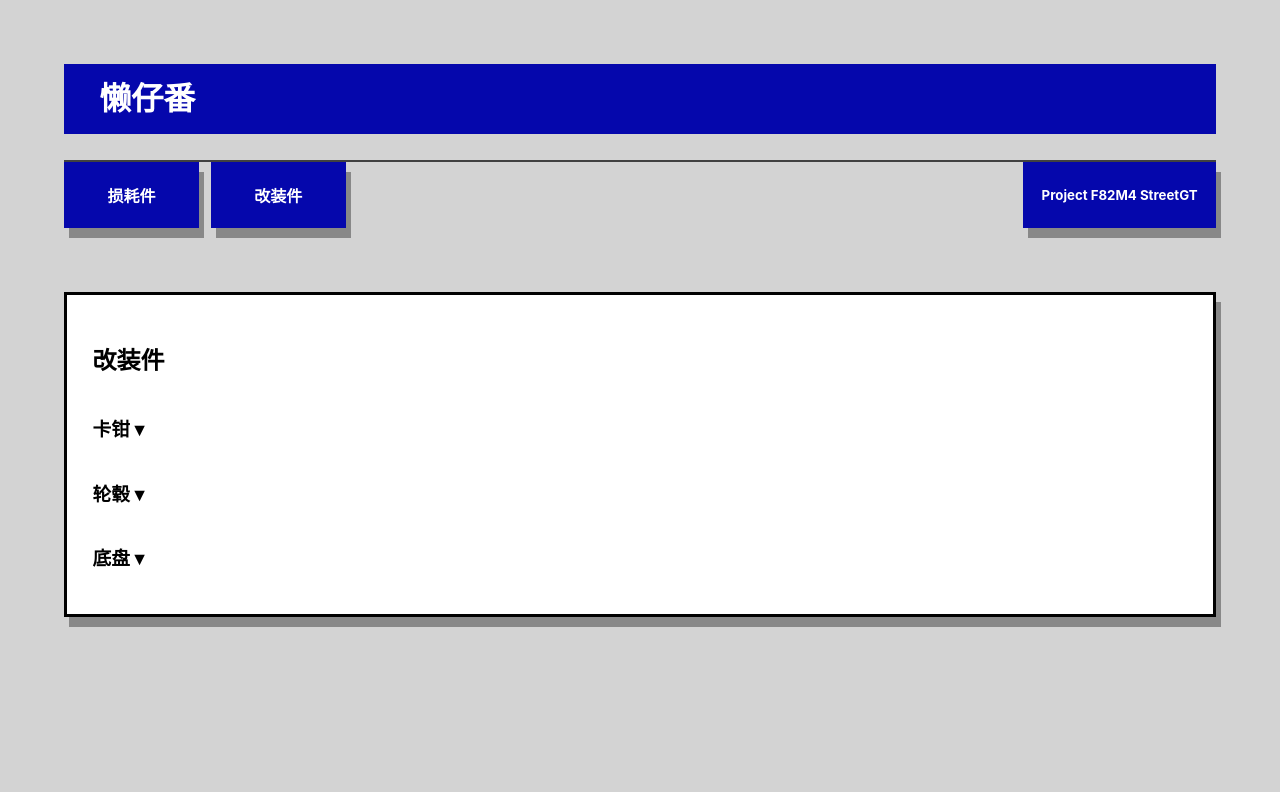
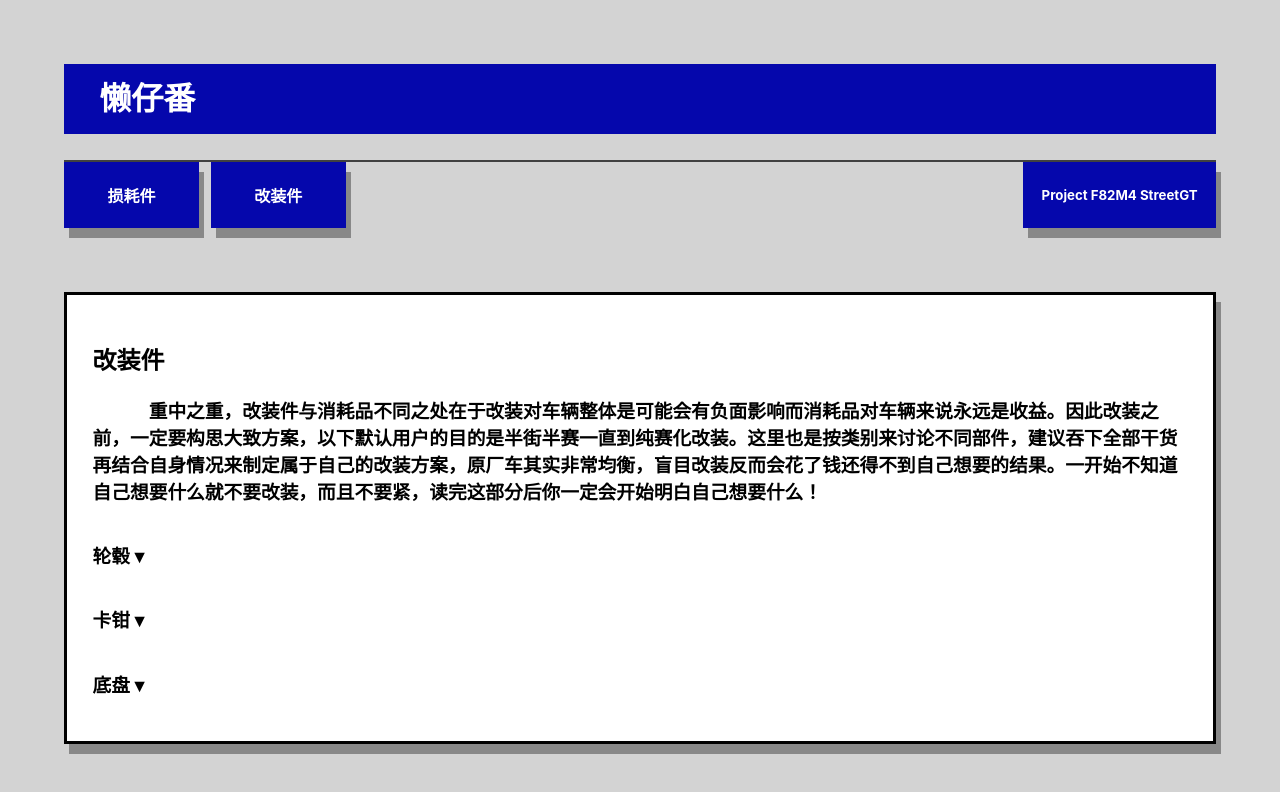
Before and after one commit to Lazy-Fan/Lazy-Fan.github.io, a React (Create React App) app: page / in a window 1280 px wide. Both pictures are taken after a click on the element "改装件". Shown: the top 792 px of the page. Built offline with nearby package versions, Linux system fonts and the light colour scheme.

Commit message:
Content update Jun 27 2022

```diff
--- a/src/components/Home.js
+++ b/src/components/Home.js
@@ -403,7 +403,7 @@ const Home = () => {
                             <PullDownMenu
                                 upTriangleString = {"刹车盘 ▴"}
                                 downTriangleString = {"刹车盘 ▾"}
-                                content1 = {"\t碳陶瓷盘在赛道上高温情况下会直接气化，消耗特别快，当然刹车力度永远保持一致，但是一套一万多美金，除了贵没有任何缺点。民用赛道日基本都是选择钢盘，升级的话只选择划线盘，因为打孔盘的孔可能在激烈工况下裂开，那么这个盘就不能用了，在赛道上裂开的话甚至可能会造成极大危险。划线盘中更好的选择是浮动盘，可以很好的解决散热提供稳定的摩擦力。强力推荐性价比极高的girodisc，不差钱可以选Ap J hook。"}
+                                content1 = {"\t碳陶瓷盘在赛道上高温情况下会直接气化，消耗特别快，当然刹车力度永远保持一致，但是一套一万多美金，除了贵没有任何缺点。民用赛道日基本都是选择钢盘，升级的话只推荐选择划线盘，因为打孔盘的孔可能在激烈工况下裂开，那么这个盘就不能用了，在赛道上裂开的话甚至可能会造成极大危险。划线盘中更好的选择是分体式浮动盘，可以很好的解决散热提供更稳定的摩擦力。强力推荐性价比极高的girodisc，Ap J hook和pfc v3假如适用的话可以选择但是价格会更高一些。"}
                                 currContentId = {"shachepan-div"}
                                 currTitleId = {"shachepan-title"}
                             />
@@ -429,23 +429,31 @@ const Home = () => {
                         <h2 id= "modified-part-title">
                             改装件
                         </h2>
+
+                        <h3 id="modified-part-intro">
+                            &emsp;&emsp;&emsp;重中之重，改装件与消耗品不同之处在于改装对车辆整体是可能会有负面影响而消耗品对车辆来说永远是收益。因此改装之前，一定要构思大致方案，以下默认用户的目的是半街半赛一直到纯赛化改装。这里也是按类别来讨论不同部件，建议吞下全部干货再结合自身情况来制定属于自己的改装方案，原厂车其实非常均衡，盲目改装反而会花了钱还得不到自己想要的结果。一开始不知道自己想要什么就不要改装，而且不要紧，读完这部分后你一定会开始明白自己想要什么！
+                        </h3>
                     </div>
+
+                    <PullDownMenu
+                        upTriangleString = {"轮毂 ▴"}
+                        downTriangleString = {"轮毂 ▾"}
+                        content1 = {"\t这个视频对轮毂轮胎数据有一些基础的讲解:\n"}
+                        link1 = {"\t\thttps://www.bilibili.com/video/BV18k4y127VG?share_source=copy_web"}
+                        content2 = {"\n\t看完视频后相信大家有了一定的知识积累了，那么我们接下来要开始正文干货分析了。\n\n\t首先是轮毂制造工艺，分为三种，铸造，锻造和旋压铸造。铸造(Cast)是把液态铝倒入模具之后冷却形成的，成本比较低但是成型后的铝合金轮毂会有比较多的微小气泡，所以赛道激烈驾驶会比较容易变形。旋压铸造(Flow-formed)是比较新的一种制造工艺，是铸造过程中在液体冷却之前用更大的压力让轮毂成型，比较轻同时又可以有更强的抗形变能力。最后锻造就是一整块铝合金用CNC工艺压制成型，没有熔化过程，一体成型，因此强度非常高，即使赛道上长时间使用也几乎不会有任何问题。那么赛道驾驶的话至少也要选用旋压铸造的，最好直接选用锻造轮毂。\n\n\t确定好下赛道使用旋压铸造和锻造轮毂之后就要确定轮毂大小了，这也是为什么轮胎篇没有推荐轮胎尺寸的原因，因为轮胎尺寸是由轮毂大小决定的，但同时要明确自己大致要使用什么品牌的轮胎，有没有自己要的尺寸，反之去找合适大小的轮毂。\n\n\t确定好使用轮胎的宽度就可以确认轮毂的J值。原厂轮毂的数值一般都比较保守，不更换轮毂的情况下基本上只能把轮胎宽度+10就是极限了，而一般更换轮毂就是为了可以用更宽的轮胎，对，我也是轮胎车神教的一员。\n\n\t一般来说下赛道选用的轮毂尺寸在15到19寸之间比较好，之后要换六活塞大卡钳的话轮毂选择的时候一定要考虑好能不能装得下，那么轮胎的花费就会稍微大一些而且轮胎的选择也会变少。因此出于预算以及赛道表现考虑，选用的轮毂和轮胎应该是轮胎选择品牌较多以及能容纳下卡钳的更宽但是直径更小的轮毂。\n\n\t确定好轮毂直径和大致轮胎宽度之后就可以去研究轮毂宽度以及偏距(Offset)了。可以通过查阅你使用的车道型大家下赛常用的前后轮胎宽度配置去大致定下来一个轮毂宽度。一个确定的轮胎宽度可以有三到四个轮毂宽度选择，那么这时候就要去看轮毂的偏距了，一般这个叫做ET值，指的是轮圈侧面的中心线与轮轴(Hub)之间的距离，单位为mm（ET40 即是 40mm 的意思）。ET 值越大，轮圈就会越缩进轮拱；相反的，越小的 ET 值轮圈就会越加超出轮拱。更加形象一点就是ET值从很大的正值一直到负值的变化过程中，那些轮毂辐条就会从轮子里凹陷逐渐变成向外凸。那么怎么大致计算需要多少ET值呢，首先找到原厂轮毂数据，然后每增加0.5英寸的轮毂宽度，ET值就要减小5~6mm。但这个数值不是绝对的，因为你会发现网上能找到的轮毂ET值都没有变小这么多。那是因为原厂轮毂一般留了很多的空间而改装轮毂会尽量用满，这个时候就要去考虑能买到的改装轮毂到底能不能装得下了。\n\n\t考虑适配问题的时候有这么几个方面，装上轮胎后的轮毂，会不会碰到刹车卡钳，翼子板或者避震桶以及弹簧。这个问题就变得越来越复杂了，没有一个很简单的答案告诉大家。那么该怎么办呢，最省心的方案是用没有那么激进的轮毂数据或者定制轮毂数据解决问题。假如这两个都不可以，一定要使用比较激进的大厂轮毂情况下，可以使用垫片去保证刹车卡钳以及避震的空间，而翼子板擦碰的话可以四轮定位用更多的负camber以及对翼子板进行一定的改装，宽体就由此诞生了。\n\n\t最后说下该买什么品牌的轮毂，有钱就BBS，OZ，forgeline准没错，预算低一些的话玩宝马APEX是永远的神。                        "}
+                        currContentId = {"lungu-div"}
+                        currTitleId = {"lungu-title"}
+                    />
+
 
                     <PullDownMenu
                         upTriangleString = {"卡钳 ▴"}
                         downTriangleString = {"卡钳 ▾"}
-                        // content1 = {"\t一说到卡钳就令人头疼，全都是bermbo gt和ap 9660之类的，亦或者是endless。在换这些卡钳之前，先问问自己车需不需要这样子的赛用卡钳。连刹车皮和油都没有单独升级过就想直接换一套卡钳，虽说是带上了刹车皮、盘、和钢喉还有油，但是这么浪费值得吗？同时在原厂卡钳没有升级过刹车皮和油还有轮胎的情况下，问问自己到底技术够不够开到刹车和轮胎的极限。更换大活塞的卡钳还又可能需要更换原厂的刹车总泵，总泵不更换的情况下，更大的卡钳也不能提供更大的制动力，改车先健脑，不要被网上这么多商家欺骗了去更换一整套刹车，因为这肯定是利润最大的。"}
-                        //currContentId = {"kaqian-div"}
+                        content1 = {"\t卡钳实在是令人头疼，原因在于看到网上改装案例一上来就是Brembo和Endless。我相信很多客户在换这些卡钳之前，大多数都没有考虑过车需不需要这套卡钳，同时也没研究过自己的总泵能不能带动那么多活塞。连刹车皮，盘和油都没有单独升级过就直接换前后一整套卡钳，虽说是全部升级了，而且总泵力度足够的情况下，需要这么奢侈吗？（土豪请随意当我没说）\n\n\t那既然聊到改装了升级一定是直接使用赛用卡钳，而不是那种半街半赛尴尬定位的，还不如使用原厂卡钳。改装卡钳一般前后都是单独卖单独换。常见选择是前六活塞后四活塞，赛用卡钳会偷轻很多，同时没有活塞的橡胶垫，因此活塞上的刹车尘需要定期清理。原厂卡钳有橡胶垫，卡钳相比赛用会重比较多而且为了应付日常使用各种的路况以及天气会有很多设计限制，而且原厂卡钳漆面颜色在赛道使用情况下会变色。活塞接触面积变大后需要总泵的力度足够，不然分配到每个活塞的力会小，在刹车盘和皮相应加大的情况下，刹车脚感反而会变软然后刹车力度甚至会比改装前小。因此在购买的时候一定要确认改装的卡钳是支持原厂刹车总泵的而且不会更早触发abs。\n\n\t如何确定自己需要升级改装卡钳呢，有以下这么几个点可以考虑。已经升级完轮胎轮毂；车的马力比较大；赛道上其他各部件都没有过热情况发生；原厂卡钳使用升级过赛用皮和盘之后，仍旧发现自己刹车会过热、制动距离不够，或者是不能够满足一整天赛道日使用需用，同时每年会至少跑六次赛道日以上，那么刹车卡钳升级就可以放上清单啦。我个人还是推崇AP的卡钳，赛道常客基本都会选择AP的而且很多赛事使用的也是AP卡钳。据我所知AP的卡钳在北美是可以寄回去花费大概单个卡钳185美元就可以帮客户进行清洁以及重造修复保证卡钳的耐用性非常的方便，也不需要担心活塞没有橡胶垫需要清理的问题。"}
+                        currContentId = {"kaqian-div"}
                         currTitleId = {"kaqian-title"}
                     />
 
-                    <PullDownMenu
-                        upTriangleString = {"轮毂 ▴"}
-                        downTriangleString = {"轮毂 ▾"}
-                        // link1 = {"\thttps://www.bilibili.com/video/BV18k4y127VG?share_source=copy_web"}
-                        // currContentId = {"lungu-div"}
-                        currTitleId = {"lungu-title"}
-                    />
 
                     <PullDownMenu
                         upTriangleString = {"底盘 ▴"}
@@ -468,18 +476,25 @@ const Home = () => {
                     </h3>
 
                     <p>
-                        &emsp;&emsp;从小就跟着父亲看F1让我对赛车有了一定的基础了解，但是方程式对我来说太过于遥远，后来又忙于学业后逐渐远离了赛车。但18岁那年考驾照我学得特别轻松，觉得自己对车还是有一点天赋的，从那时候就爱上了开车。而真正了解不同品牌的车还是要到17年的时候，在外留学而且大二住得离学校有点远之后就打算买车了。那时候我就很想拥有一台F82，但还在村子里读本科，家里也不让年纪比较小的我玩车，只好妥协买了一台435代步，偶尔跑跑山，而且因为经常要进城改善伙食，高速上会比较快，培养了一些车感。等到毕业换车的时候，其实很纠结到底还要不要换一台M4，毕竟以为开着差不多底盘的车子三年，觉得不会有太大提升，可是思来想去觉得还是想拥有，恰逢疫情慢慢找车到20年末的时候才终于收到了一台心仪的F82。曾是键盘侠的我以为对F82了如指掌，可开车上路短短几天就觉得整个底盘还是有很大差异的，庆幸自己终究做了正确的选择。但是之前一直没跑过赛道的我对赛化改装还没有那么多的理解。看了很多台车，厌倦了很多塑胶内饰的4系想要全皮内饰的我最后就收了一台18年带zcp套件的F82，几乎选配满了，如今才发觉多了我不需要的各种辅助驾驶而且还带了电调悬挂。就是这个原厂电调悬挂让我现在放弃了要换绞牙避震的念头，不然我一定会找一台没有辅助驾驶而且没有电调的，但又要全皮的车就更加少了。也怪不得我这种要求这么多的人会想以后买911，能自己选配实在是太好了。思来想去，我对这台车的定位会是一台训练车，原厂动力和悬挂的情况下进行一些赛化改装去提升赛道圈速和技巧，也让自己更加了解车的不同部件调教会对车产生什么影响。我也算是一个赛道中的新手菜鸟吧，但能跑出来的圈速还算不错，希望这台车和我能够共同进步。我想让她最终成为一台StreetGT，可街用但是又可以随时下场没有任何问题还能做出不错圈速的一台车吧，只敢叫她GT是因为永远她可能都到达不了GT4组别。
+                        &emsp;&emsp;从小就跟着父亲看F1让我对赛车有了一定的基础了解，但是方程式对我来说太过于遥远，后来又忙于学业后逐渐远离了赛车。但18岁那年考驾照我学得特别轻松，觉得自己对车还是有一点天赋的，从那时候就爱上了开车。而真正了解不同品牌的车还是要到17年的时候，在外留学而且大二住得离学校有点远之后就打算买车了。那时候我就很想拥有一台F82，但还在村子里读本科，家里也不让年纪比较小的我玩车，只好妥协买了一台435代步，偶尔跑跑山，而且因为经常要进城改善伙食，高速上会比较快，培养了一些车感。等到毕业换车的时候，其实很纠结到底还要不要换一台M4，毕竟以为开着差不多底盘的车子三年，觉得不会有太大提升，可是思来想去觉得还是想拥有，恰逢疫情慢慢找车到20年末的时候才终于收到了一台心仪的F82。曾是键盘侠的我以为对F82了如指掌，可开车上路短短几天就觉得整个底盘还是有很大差异的，庆幸自己终究做了正确的选择。但是之前一直没跑过赛道的我对赛化改装还没有那么多的理解。看了很多台车，厌倦了很多塑胶内饰的4系想要全皮内饰的我最后就收了一台18年带zcp套件的F82，几乎选配满了，如今才发觉多了我不需要的各种辅助驾驶而且还带了电调悬挂。就是这个原厂电调悬挂让我一度放弃了要换绞牙避震的念头，不然我一定会找一台没有电调的，但又要全皮的车就更加少了。也怪不得我这种要求这么多的人会想以后买911，能自己选配实在是太好了。思来想去，我对这台车的定位会是一台训练赛车，暂时在原厂动力和悬挂的情况下进行一些赛化改装去提升赛道上的稳定性保证我可以不断磨练圈速和技巧，也让自己更加了解车的不同部件调教会对车产生什么影响。我也算是一个赛道中的新手菜鸟吧，但能跑出来的圈速尚可，希望这台车和我能够共同进步。我想让她最终成为一台StreetGT4，因为做不到原厂M4 GT4轻量化的程度，所以最后会把动力刷到500匹以上去追求与原厂GT4差不多的推重比，也可以视作另类的Balence of Performance了吧。
                     </p>
 
                     <ul className = "project1-list1">
                         <h3>改装清单（持续更新中）：</h3>
                         <p>清单包含已改装清单和未来可能升级项目（带星号部分），会不定时更新，假如有车友们的支持（一键三连）那改装项目就会尽快更新啦。</p>
                         <li>轮毂：BBS CHR 19’ 9J ET20/10.5J ET25
+                            <br></br> &emsp;&emsp;&emsp;*Apex EC7R 18x10 ET25
                             <br></br> &emsp;&emsp;&emsp;78mm MotorsportHardware Wheel stud kit 14*1.25</li>
-                        <li>轮胎：*Falken RT660 F265/35/19 R295/35/19</li>
-                        <li>悬挂：Swift Spec-R + Millway camber plate</li>
-                        <li>底盘：*Front thrust arm bearing
+                        <li>轮胎：*Falken RT660 275/35/18</li>
+                        <li>底盘：Swift Spec-R + Millway camber plate
+                            <br></br> &emsp;&emsp;&emsp;*Dinan Lightweight tubular anti-roll bar (rear end link included)
+                            <br></br> &emsp;&emsp;&emsp;*Millway thrust arm bushing
                             <br></br> &emsp;&emsp;&emsp;*Spl rear toe arm
+                            <br></br> &emsp;&emsp;&emsp;*Front end link
+                            <br></br> &emsp;&emsp;&emsp;*MCS 2 way Non Remote
+                            <br></br> &emsp;&emsp;&emsp;*Rear Camber arms
+                            <br></br> &emsp;&emsp;&emsp;*Bump steer adjustable tie rod ends
+                            <br></br> &emsp;&emsp;&emsp;*Rear traction arms
                         </li>
                         <li>空力：*Apr front splitter
                             <br></br> &emsp;&emsp;&emsp;M performance diffuser + AeroflowDynamics rear diffuser
@@ -488,9 +503,15 @@ const Home = () => {
                         <li>进气：K&N High Flow Air Filter
                             <br></br> &emsp;&emsp;&emsp;*Vrsf charge pipe</li>
                         <li>透气壶：Mishimoto oil catch can</li>
-                        <li>刹车：Front pfc11 *Rear pfc08 Girodisc two piece rotor</li>
+                        <li>刹车：Front pfc11
+                            <br></br> &emsp;&emsp;&emsp;Girodisc two piece rotor
+                            <br></br> &emsp;&emsp;&emsp;*Rear pfc08
+                            <br></br> &emsp;&emsp;&emsp;*AP 9668 Front BBk
+                        </li>
                         <li>刹车油：Motul rbf660</li>
                         <li>刹车钢喉：Goodridge</li>
+                        <li>轻量化电池：*Antigravity</li>
+                        <li>内饰：Recaro Pole Position</li>
                     </ul>
 
 
```
